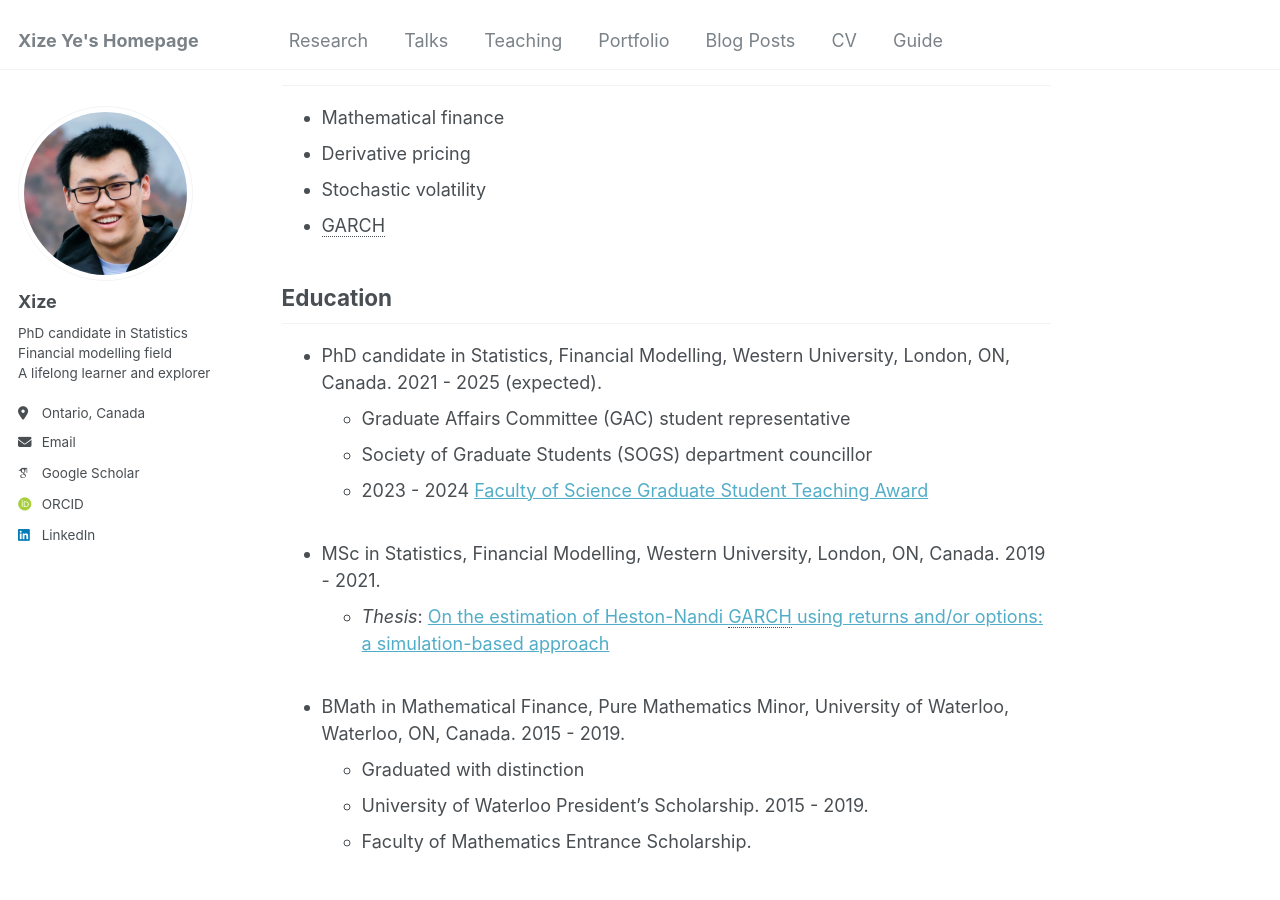
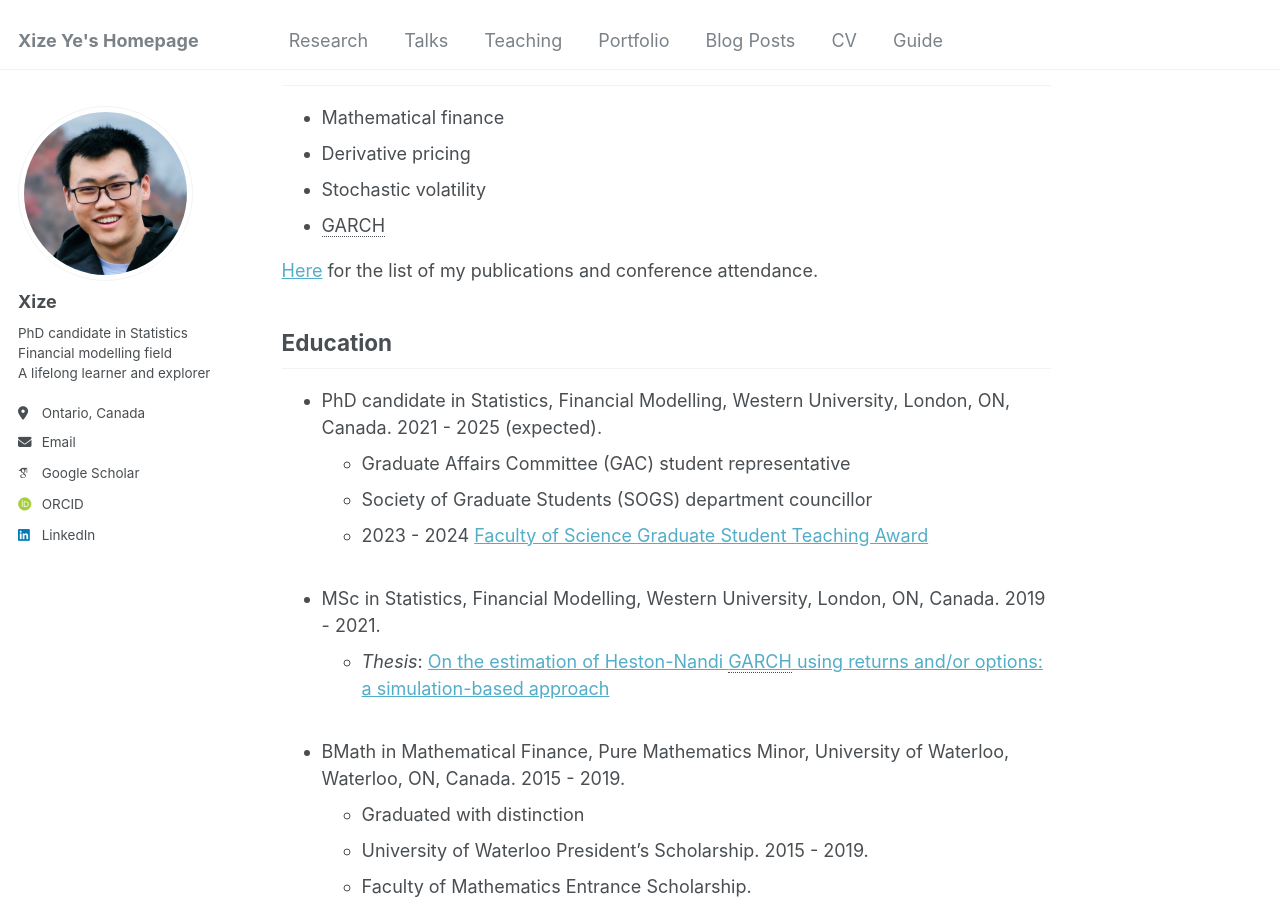
Before and after one commit to XIZEYE/xizeye.github.io, a Jekyll site: the page built from _pages/about.md, in a window 1280 px wide and 900 px high, scrolled down 1023 px. Built offline with Jekyll 4.4.1, drawn with Linux system fonts in a browser that asks for light colours; some web fonts are replaced.

Commit message:
Update about.md

```diff
--- a/_pages/about.md
+++ b/_pages/about.md
@@ -20,6 +20,8 @@ Research Interests
 * Derivative pricing
 * Stochastic volatility
 * GARCH
+
+[Here](https://xizeye.github.io/Research/) for the list of my publications and conference attendance.
 
 *[GARCH]: Generalized Autoregressive Conditional Heteroskedasticity
 
```
